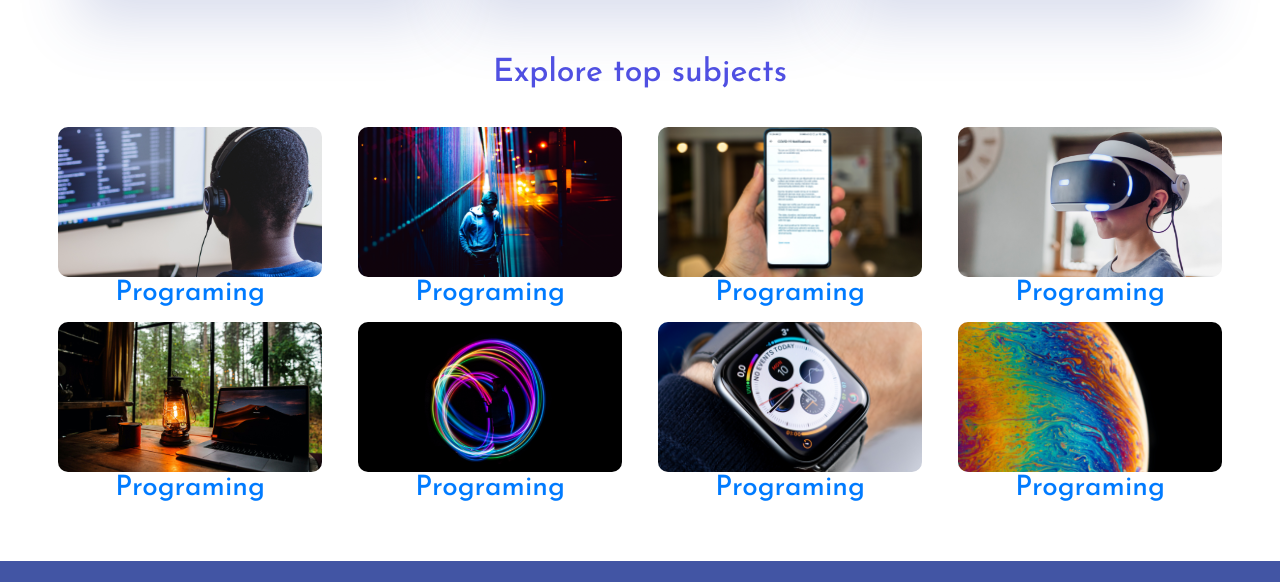
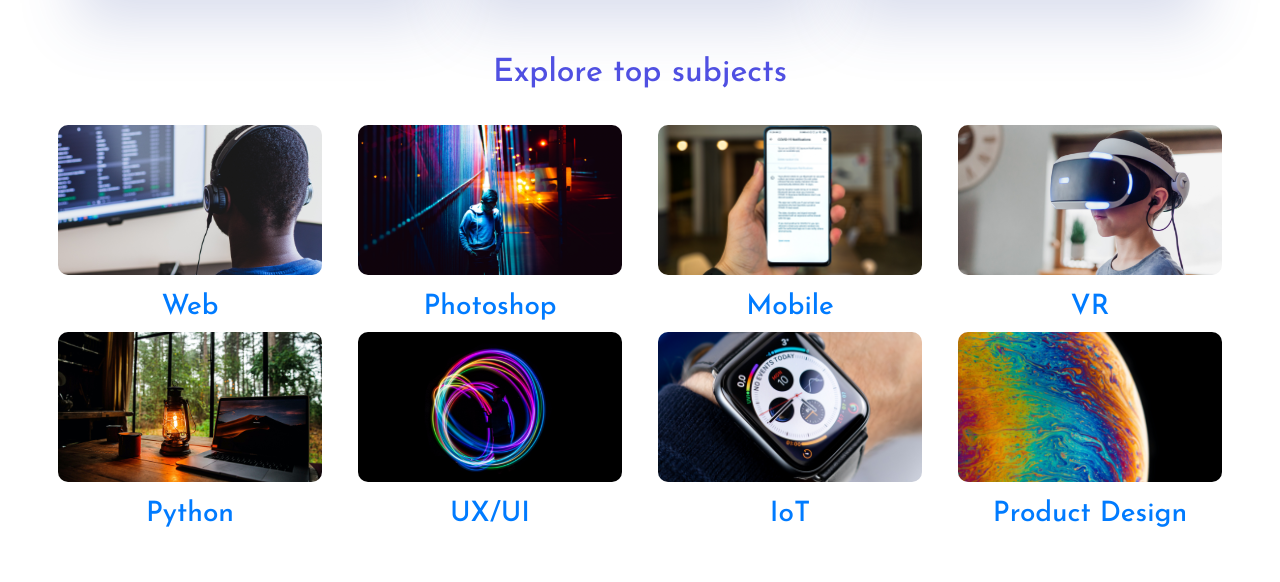
Before and after one commit to hoangtrungnguyen/hoangtrungnguyen.github.io, a plain HTML site: page index.html in a window 1280 px wide. Shown: the part 1544-2126 px from the top of the page. Drawn offline with Linux system fonts and the light colour scheme.

Commit message:
update text 3

```diff
--- a/index.css
+++ b/index.css
@@ -228,8 +228,6 @@ h1 {
 
 /*topic show case*/
 .single-topic {
-    position: relative;
-    margin: 1%;
 }
 
 /*footer*/
@@ -250,3 +248,6 @@ h1 {
 .footer-bg {
     background: #4255A4
 }
+.topic-content{
+    padding-top: 16px;
+}
--- a/index.html
+++ b/index.html
@@ -177,7 +177,7 @@
                         <img src="assets/gallery/topic1.png" alt="">
                         <div class="topic-content-box">
                             <div class="topic-content">
-                                <h3><a href="#">Programing</a></h3>
+                                <h3><a href="#">Web</a></h3>
                             </div>
                         </div>
                     </div>
@@ -189,7 +189,7 @@
                         <img src="assets/gallery/topic2.png" alt="">
                         <div class="topic-content-box">
                             <div class="topic-content">
-                                <h3><a href="#">Programing</a></h3>
+                                <h3><a href="#">Photoshop</a></h3>
                             </div>
                         </div>
                     </div>
@@ -201,7 +201,7 @@
                         <img src="assets/gallery/topic3.png" alt="">
                         <div class="topic-content-box">
                             <div class="topic-content">
-                                <h3><a href="#">Programing</a></h3>
+                                <h3><a href="#">Mobile</a></h3>
                             </div>
                         </div>
                     </div>
@@ -213,7 +213,7 @@
                         <img src="assets/gallery/topic4.png" alt="">
                         <div class="topic-content-box">
                             <div class="topic-content">
-                                <h3><a href="#">Programing</a></h3>
+                                <h3><a href="#">VR</a></h3>
                             </div>
                         </div>
                     </div>
@@ -225,7 +225,7 @@
                         <img src="assets/gallery/topic5.png" alt="">
                         <div class="topic-content-box">
                             <div class="topic-content">
-                                <h3><a href="#">Programing</a></h3>
+                                <h3><a href="#">Python</a></h3>
                             </div>
                         </div>
                     </div>
@@ -237,7 +237,7 @@
                         <img src="assets/gallery/topic6.png" alt="">
                         <div class="topic-content-box">
                             <div class="topic-content">
-                                <h3><a href="#">Programing</a></h3>
+                                <h3><a href="#">UX/UI</a></h3>
                             </div>
                         </div>
                     </div>
@@ -249,7 +249,7 @@
                         <img src="assets/gallery/topic7.png" alt="">
                         <div class="topic-content-box">
                             <div class="topic-content">
-                                <h3><a href="#">Programing</a></h3>
+                                <h3><a href="#">IoT</a></h3>
                             </div>
                         </div>
                     </div>
@@ -261,7 +261,7 @@
                         <img src="assets/gallery/topic8.png" alt="">
                         <div class="topic-content-box">
                             <div class="topic-content">
-                                <h3><a href="#">Programing</a></h3>
+                                <h3><a href="#">Product Design</a></h3>
                             </div>
                         </div>
                     </div>
```
